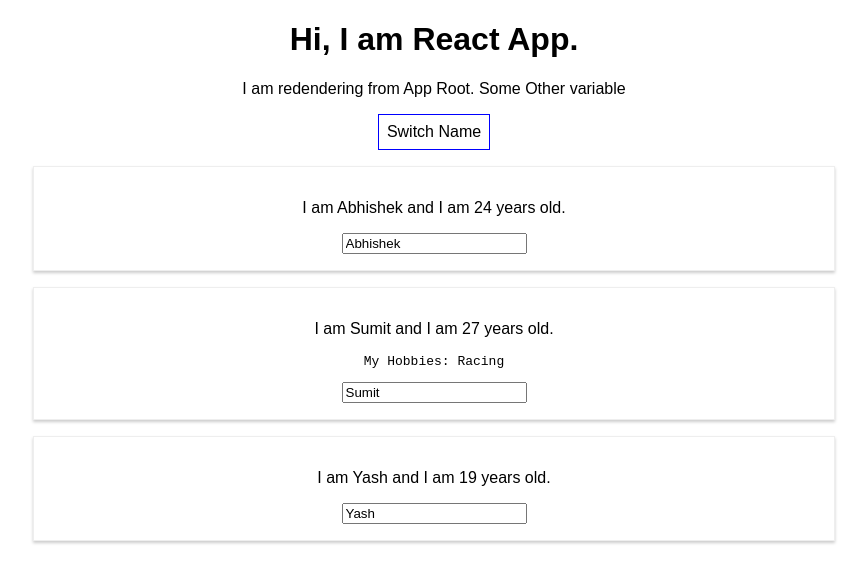
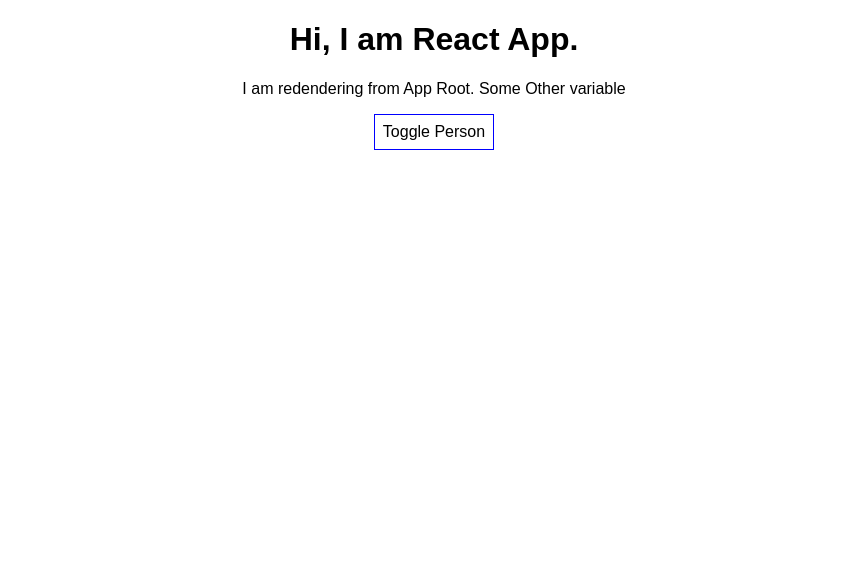
Before and after one commit to webdevabhi/react-complete-guide, a React (Create React App) app: page / in a window 1280 px wide. Shown: the top 582 px of the page, without its empty margins (206-1073 px from the left). Built offline with nearby package versions, Linux system fonts and the light colour scheme.

Commit message:
ternary toggle person

```diff
--- a/src/App.js
+++ b/src/App.js
@@ -9,7 +9,8 @@
       { name: 'Sumit', age: 27 },
       { name: 'Yash', age: 19 }
     ],
-    otherProperty : "Some Other variable"
+    otherProperty : "Some Other variable",
+    showPerson: false
   }
 
   switchNameHandler = (newName) => {
@@ -37,6 +38,11 @@
     })
   }
 
+  togglePersonhandler = () => {
+    const doesShow = this.state.showPerson;
+    this.setState({showPerson: !doesShow});
+  }
+
   render() {
     const style = {
       backgroundColor: 'white',
@@ -52,9 +58,12 @@
         <p>I am redendering from App Root. {this.state.otherProperty}</p>
         <button
           style={style}
-          onClick={() => this.switchNameHandler('Abhishek Patel!')}
-        >Switch Name</button>
+          onClick={this.togglePersonhandler}
+        >Toggle Person</button>
 
+        {
+          this.state.showPerson === true ?
+          <div>
             <Person
               name={this.state.persons[0].name}
               age={this.state.persons[0].age} />
@@ -71,6 +80,8 @@
             <Person
               name={this.state.persons[2].name}
               age={this.state.persons[2].age} />
+          </div> : null
+        }
       </div>
     );
 
```
Lines whose indentation alone changed are shown as unchanged.
